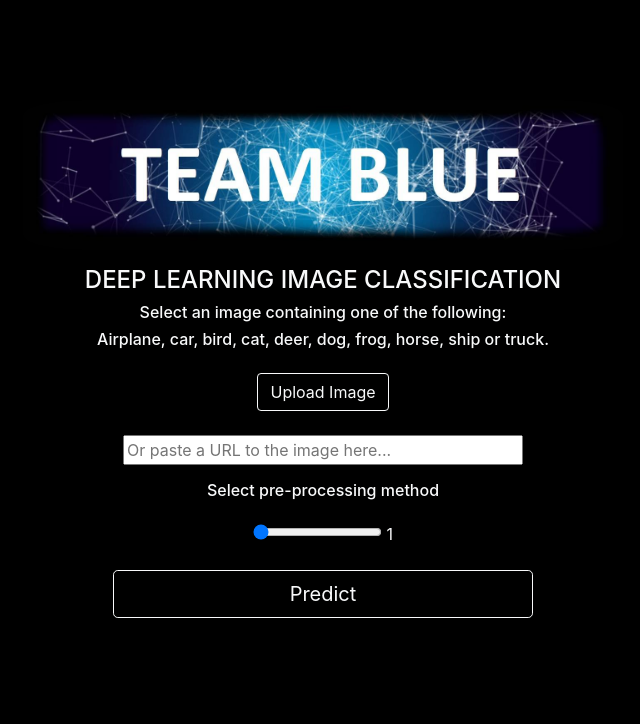
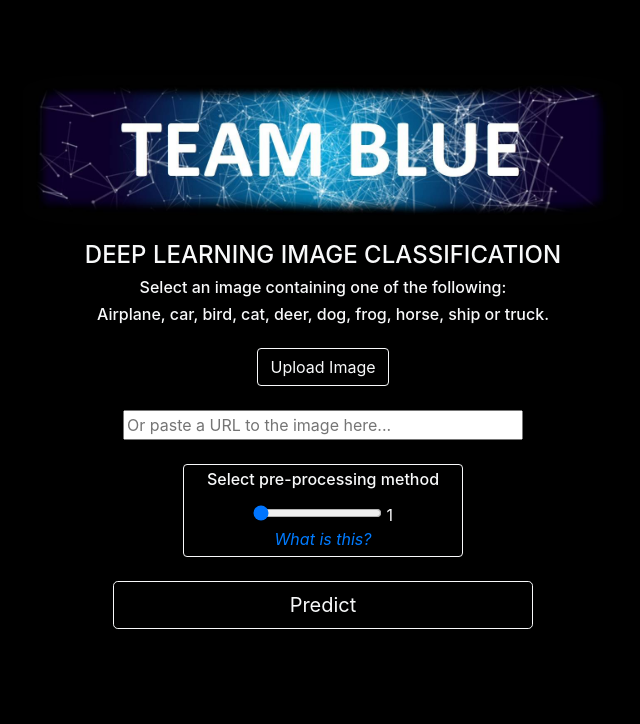
Before and after one commit to roxxuz/blue-ml-predict, a Flask app: template templates/index.html in a window 1280 px wide. Shown: the top 724 px of the page, without its empty margins (317-957 px from the left). Run offline with Flask 2, Linux system fonts and the light colour scheme; the template is opened without the code that fills it, so the values that code supplies are empty.

Commit message:
Pre-processing slider
slider for pre-processing in index.html done

```diff
--- a/main.py
+++ b/main.py
@@ -103,14 +103,14 @@ def main_page():
 @app.route('/prediction/<filename><slider>')
 def prediction(filename, slider):
 
-	#Checking the value of global variable 'slider'.
-	#This is from the html slider to select pre-processing method.
+	#Checking the value of variable 'slider'.
+	#This is from the html slider in index.html
+	#to select pre-processing method.
 	if slider == '1':
 		type = 'original'
 	elif slider == '2':
 		type = 'mirror'
 	elif slider == '3':
-		print('=======> Im in elif 3')
 		type = 'center'
 	elif slider == '4':
 		type = '10crop'
--- a/static/stylesheets/style.css
+++ b/static/stylesheets/style.css
@@ -12,7 +12,7 @@ img {
   position: absolute;
   margin: auto;
   width: 700px;
-  height: 600px;
+  height: 650px;
   text-align: center;
   top: 0;
   bottom: 0;
--- a/templates/index.html
+++ b/templates/index.html
@@ -24,10 +24,14 @@
         <br>
           <input class="mt-3" type="text" id="url-box" name="url" placeholder="Or paste a URL to the image here..." style="width: 400px;" autocomplete="off">
         <br>
-        <h6 class="text-light mt-2">Select pre-processing method</h6>
-        <input type="range" value="1" min="1" max="4" name="slider" class="mt-3" oninput="this.nextElementSibling.value = this.value">
+        <div class="border border-light rounded mt-4" style="margin-inline: 30%; padding:5px;">
+        <h6 class="text-light">Select pre-processing method</h6>
+        <input type="range" value="1" min="1" max="4" name="slider" class="mt-2" oninput="this.nextElementSibling.value = this.value">
         <output class="text-light">1</output>
         <br>
+        <a href="#"><i>What is this?</i></a>
+
+        </div>
         <input type=submit value=Predict class="btn btn-outline-light btn-lg mt-4 pred-button">
       </p>
 
```
